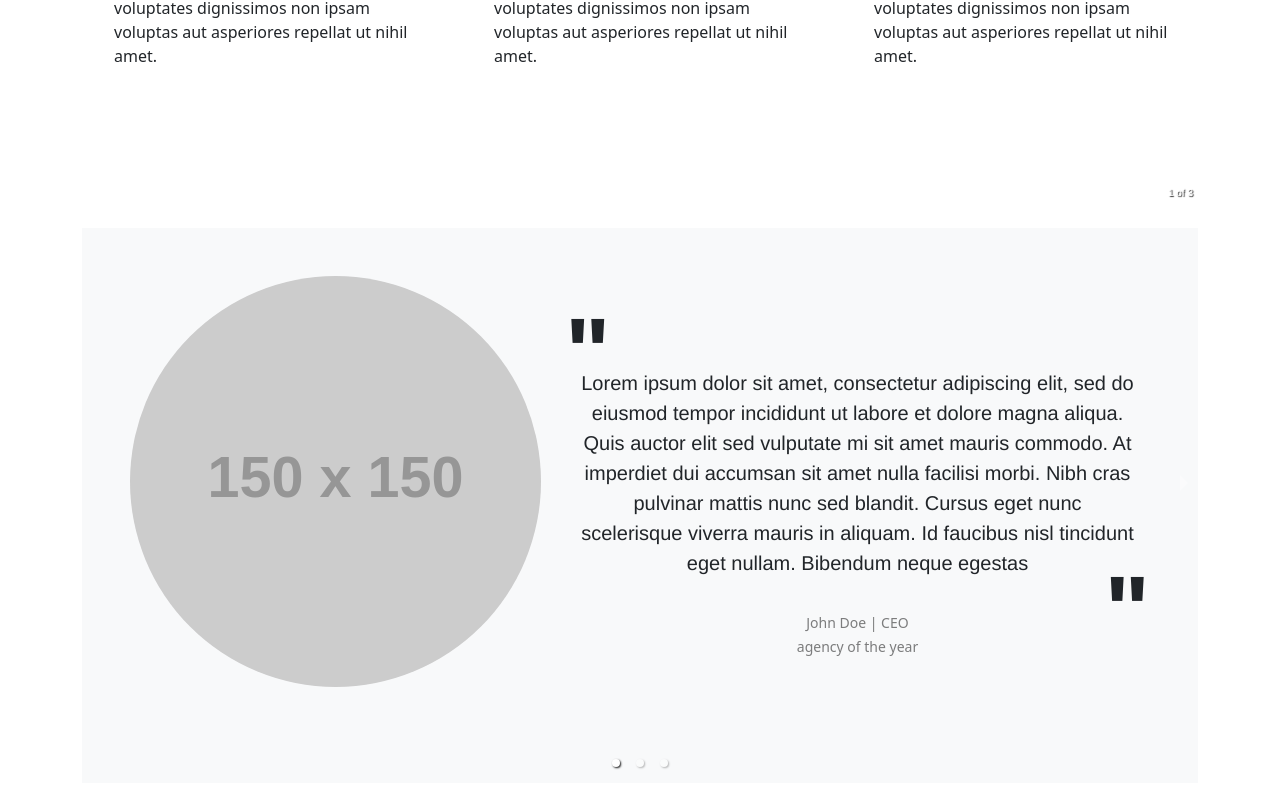
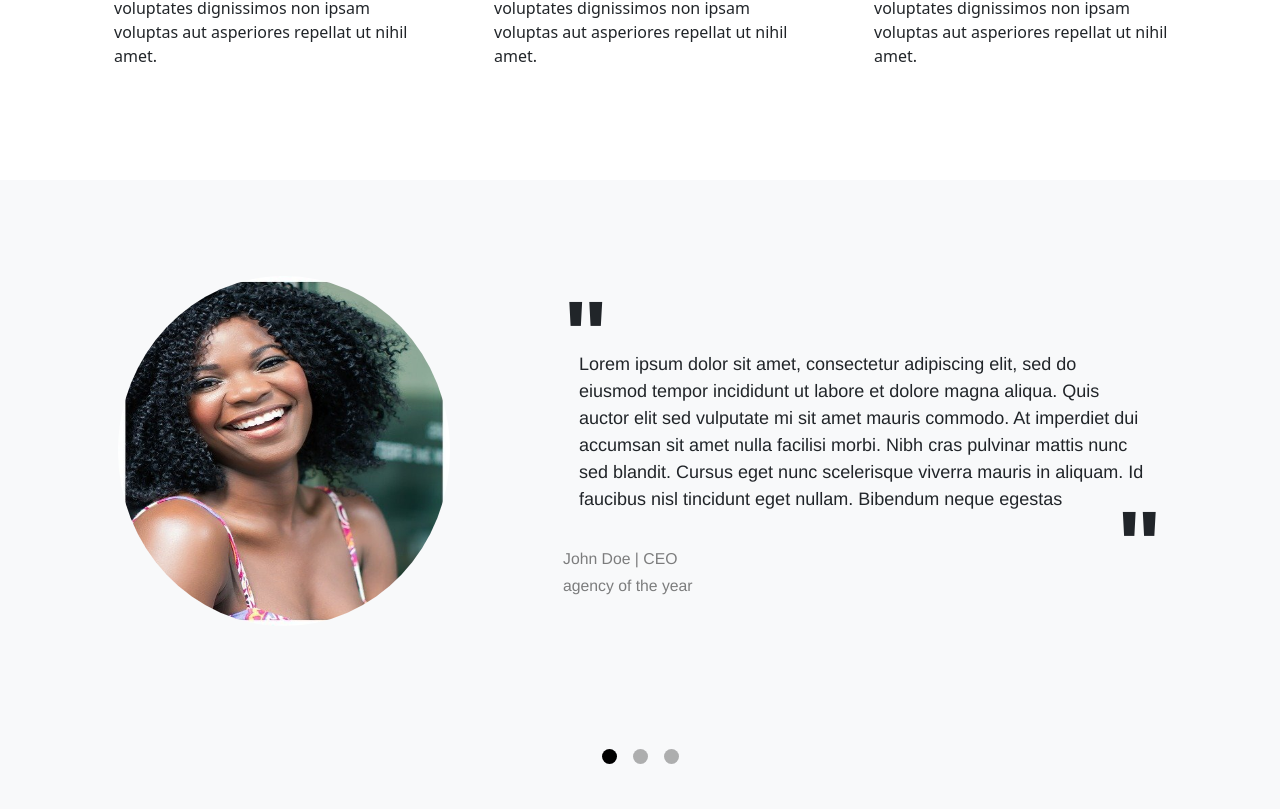
Before and after one commit to chips-ahoy-developement/landing-page, a React (Create React App) app: page / in a window 1280 px wide. Shown: the part 965-1774 px from the top of the page. Built offline with nearby package versions, Linux system fonts and the light colour scheme.

Commit message:
styling updates

```diff
--- a/src/App.js
+++ b/src/App.js
@@ -23,7 +23,7 @@ function App() {
         </Jumbotron>
         <div className="row mb-5">
           <div className="col-sm-12 col-md-9 text-start mt-5 mb-5 promising-subheading">
-            <h2>Promising Subheading</h2>
+            <h2>A Design and Development Agency</h2>
             <p>
               supporting copy lorem Ipsum, Lorem ipsum dolor sit amet,
               consectetur adipiscing elit, sed do eiusmod tempor incididunt ut
@@ -80,10 +80,11 @@ function App() {
             </ul>
           </div>
         </div>
-        <div className="row">
+
+      </div>
+      <div className="container-fluid bg-light">
         <CarouselSlider></CarouselSlider>
         </div>
-      </div>
     </div>
   );
 }
--- a/src/App.scss
+++ b/src/App.scss
@@ -1,6 +1,14 @@
+
+@import "./components/carousel/carousel.module.scss";
+
 body {
   margin: 0;
+
 }
+p, li{
+  font-size: 16px;
+
+};
 
 .App {
   text-align: center;
@@ -69,13 +77,6 @@ ul{
   }
 }
 
-.quoteMark{
-  font-weight: 700;
-  font-size: 96px;
-  line-height: 0;
-  margin: 0;
-}
-
 .underline{
   display: block;
   height: 5px;
@@ -84,3 +85,17 @@ ul{
   margin: 0 auto;
   border-bottom: 2px solid #000;
 }
+
+
+.carousel .control-dots .dot{
+  box-shadow: none;
+}
+
+// .carousel-wrapper{
+//   .quoteMark{
+//     font-weight: 700;
+//     font-size: 96px;
+//     line-height: 0;
+//     margin: 0;
+//   }
+//   }
--- a/src/components/carousel/Carousel.js
+++ b/src/components/carousel/Carousel.js
@@ -1,20 +1,20 @@
 import React from 'react'
 import { Carousel } from 'react-responsive-carousel';
+import "react-responsive-carousel/lib/styles/carousel.min.css";
 import './carousel.module.scss'
-import "react-responsive-carousel/lib/styles/carousel.min.css"; // requires a loader
-
+import smile from "../../assets/smile.jpg"
 function CarouselSlider() {
   return (
-    <Carousel>
-    <div className="container mt-5 bg-light p-5 carousel-wrapper">
+    <Carousel className='carousel-wrapper mb-5' showArrows={false}>
+    <div className="container mt-5  p-lg-5 ">
       <div className="row">
-        <div className="col-sm-12 col-md-5 mb-5">
-          <img src="https://via.placeholder.com/150"  alt="" className='rounded-circle'/>
+        <div className="col-sm-12 col-md-4 mb-5">
+          <img src={smile}  alt="" className='rounded-circle' width={350} height={350}/>
         </div>
-        <div className="col-sm-12 col-md-7 d-flex align-items-center">
+        <div className="col-sm-12 col-md-7 offset-lg-1 d-flex align-items-center">
           <div>
             <p className="quoteMark text-start">"</p>
-            <p className='p-3'>
+            <p className='p-3 text-start'>
               Lorem ipsum dolor sit amet, consectetur adipiscing elit,
               sed do eiusmod tempor incididunt ut labore et dolore magna
               aliqua. Quis auctor elit sed vulputate mi sit amet mauris
@@ -25,21 +25,21 @@ function CarouselSlider() {
               egestas
             </p>
             <p className="quoteMark text-end">"</p>
-            <small className='text-black-50'>John Doe | CEO<br />agency of the year</small>
+            <p className='text-start'><small className='text-black-50'>John Doe | CEO<br />agency of the year</small></p>
           </div>
         </div>
       </div>
     </div>
 
-    <div className="container">
+    <div className="container mt-5  p-lg-5 ">
       <div className="row">
-        <div className="col-sm-12 col-md-5 mb-5">
+        <div className="col-sm-12 col-md-4 mb-5">
           <img src="https://via.placeholder.com/150"  alt="" className='rounded-circle'/>
         </div>
-        <div className="col-sm-12 col-md-7 d-flex align-items-center">
+        <div className="col-sm-12 col-md-7 offset-lg-1 d-flex align-items-center">
           <div>
             <p className="quoteMark text-start">"</p>
-            <p className='p-3'>
+            <p className='p-3 text-start'>
               Lorem ipsum dolor sit amet, consectetur adipiscing elit,
               sed do eiusmod tempor incididunt ut labore et dolore magna
               aliqua. Quis auctor elit sed vulputate mi sit amet mauris
@@ -47,24 +47,24 @@ function CarouselSlider() {
               morbi. Nibh cras pulvinar mattis nunc sed blandit. Cursus
               eget nunc scelerisque viverra mauris in aliquam. Id
               faucibus nisl tincidunt eget nullam. Bibendum neque
-              egestas c
+              egestas
             </p>
             <p className="quoteMark text-end">"</p>
-            <small className='text-black-50'>John Doe | CEO<br />agency of the year</small>
+            <p className='text-start'><small className='text-black-50'>John Doe | CEO<br />agency of the year</small></p>
           </div>
         </div>
       </div>
     </div>
 
-    <div className="container">
+    <div className="container mt-5  p-lg-5">
       <div className="row">
-        <div className="col-sm-12 col-md-5 mb-5">
+        <div className="col-sm-12 col-md-4 mb-5">
           <img src="https://via.placeholder.com/150"  alt="" className='rounded-circle'/>
         </div>
-        <div className="col-sm-12 col-md-7 d-flex align-items-center">
+        <div className="col-sm-12 col-md-7 offset-lg-1 d-flex align-items-center">
           <div>
             <p className="quoteMark text-start">"</p>
-            <p className='p-3'>
+            <p className='p-3 text-start'>
               Lorem ipsum dolor sit amet, consectetur adipiscing elit,
               sed do eiusmod tempor incididunt ut labore et dolore magna
               aliqua. Quis auctor elit sed vulputate mi sit amet mauris
@@ -72,10 +72,10 @@ function CarouselSlider() {
               morbi. Nibh cras pulvinar mattis nunc sed blandit. Cursus
               eget nunc scelerisque viverra mauris in aliquam. Id
               faucibus nisl tincidunt eget nullam. Bibendum neque
-              egestas c
+              egestas
             </p>
             <p className="quoteMark text-end">"</p>
-            <small className='text-black-50'>John Doe | CEO<br />agency of the year</small>
+            <p className='text-start'><small className='text-black-50'>John Doe | CEO<br />agency of the year</small></p>
           </div>
         </div>
       </div>
--- a/src/components/carousel/carousel.module.scss
+++ b/src/components/carousel/carousel.module.scss
@@ -1,10 +1,33 @@
-.carousel .control-dots .dot {
+@import "../../scss//mixins//breakpoints.scss";
 
-    background: rgb(250, 15, 15);
+.carousel-wrapper{
+.quoteMark{
+  font-weight: 700;
+  font-size: 96px;
+  line-height: 0;
+  margin: 0;
+  }
+
+  .carousel .control-dots .dot{
+    box-shadow: none;
+    background: black;
+    width: 15px;
+    height: 15px;
+  }
+
+  .carousel-status{
+    display: none;
+  }
+
+  .carousel .slide{
+
+    @include bp("large"){
+      height: 600px;
+    }
+
+
+  }
+  p{
+    font-size: 18px;
+  }
 }
-
-.row {
-    :global(.carousel .control-dots .dot) {
-            background-color: blue;
-          }
-        }
--- a/src/components/navigation/Navigation.js
+++ b/src/components/navigation/Navigation.js
@@ -1,12 +1,14 @@
 import React from 'react'
 import 'bootstrap/dist/css/bootstrap.css';
+import icon from "../../assets/icon.svg"
+
 const Navigation = () => {
   return (
 
     <nav className="navbar navbar-light bg-light">
     <div className="container-fluid">
     <a className="navbar-brand" href="/">
-      <img src="" alt="" width="30" height="24" className="d-inline-block align-text-top" />
+      <img src={icon} alt="" width="30" height="24" className="d-inline-block align-text-top" />
         Centerpoint
     </a>
     <div className='d-flex'>
--- /dev/null
+++ b/src/scss/mixins/breakpoints.scss
@@ -0,0 +1,21 @@
+$breakpoints: (
+  'small':  767px,
+  'medium': 992px,
+  'large':  1200px
+) !default;
+
+@mixin bp($breakpoint) {
+    // If the key exists in the map
+    @if map-has-key($breakpoints, $breakpoint) {
+      // Prints a media query based on the value
+      @media (min-width: map-get($breakpoints, $breakpoint)) {
+        @content;
+      }
+    }
+
+    // If the key doesn't exist in the map
+    @else {
+      @warn "Unfortunately, no value could be retrieved from `#{$breakpoint}`. "
+          + "Available breakpoints are: #{map-keys($breakpoints)}.";
+    }
+  }
```
Also changed, not shown: src/assets/icon.svg (added), src/assets/smile.jpg (added).
